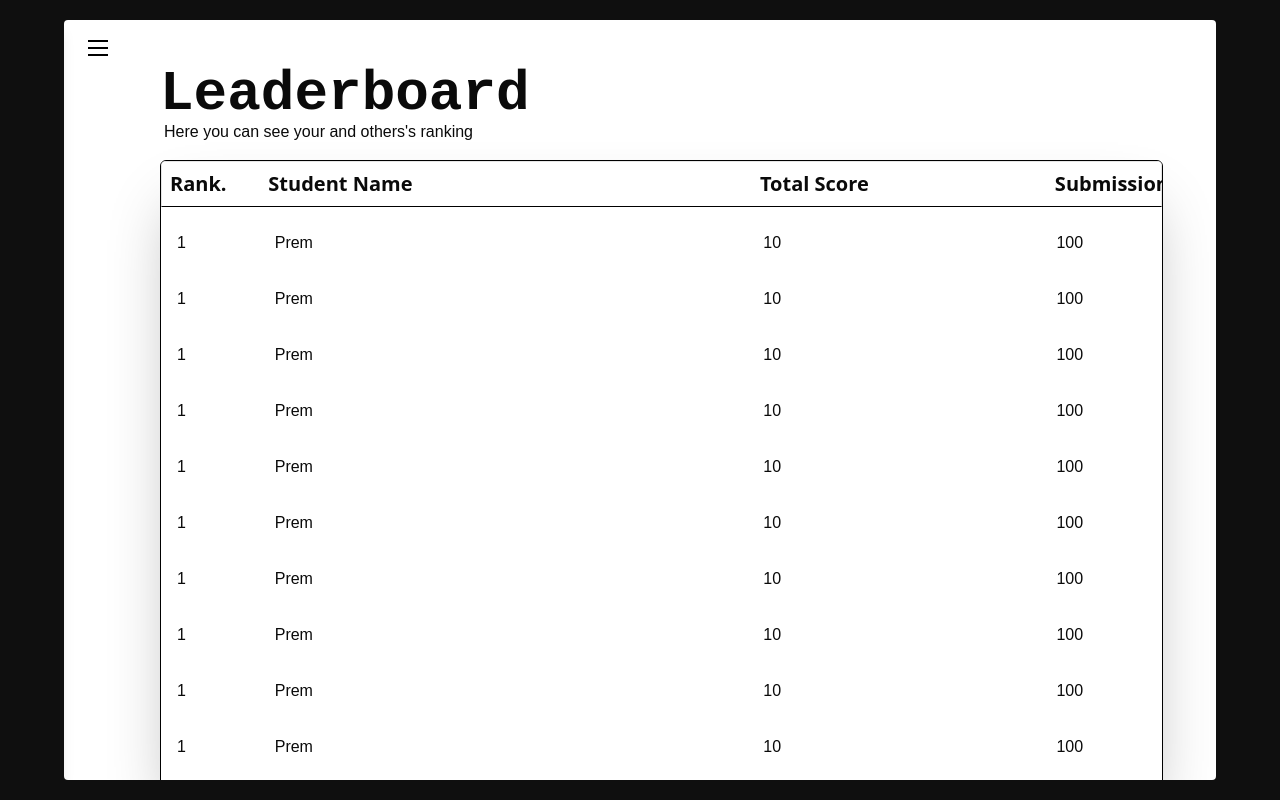
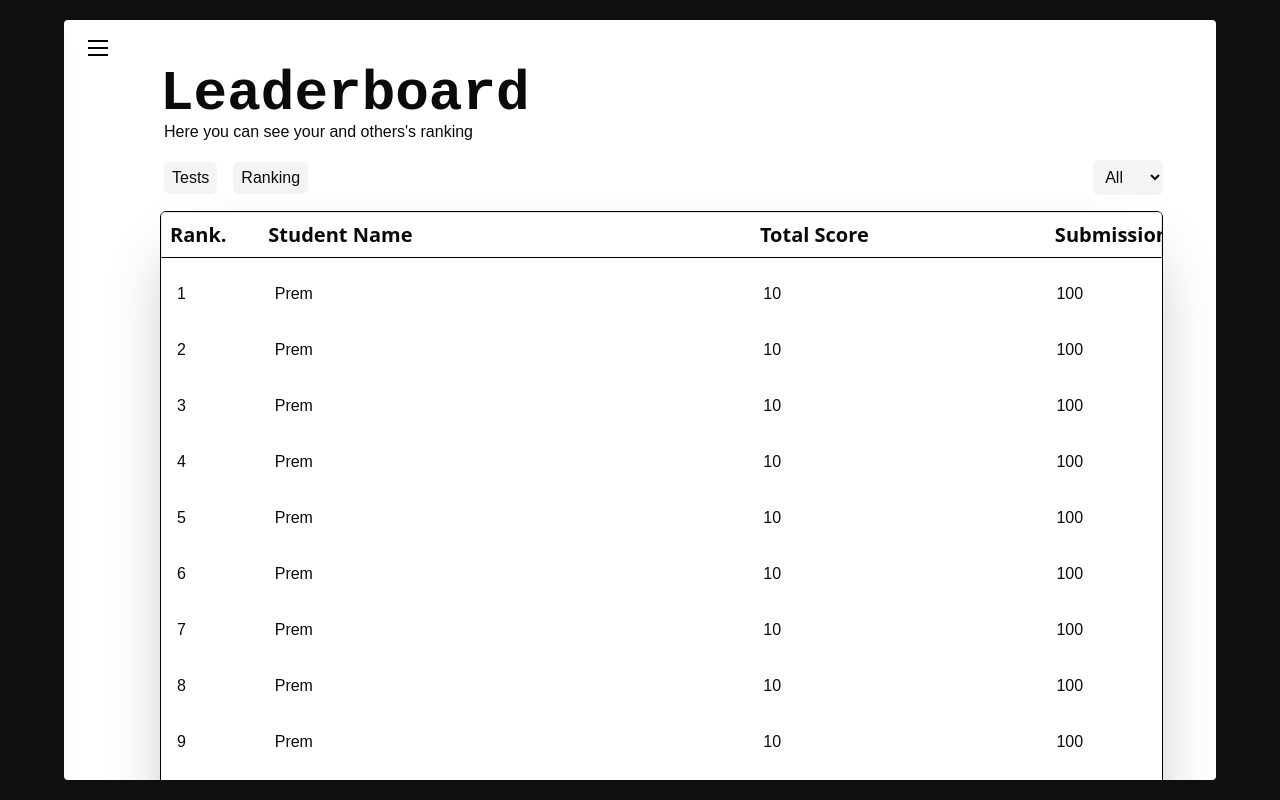
Before and after one commit to psapkale/intercord, a React (Vite) app in the folder frontend/: page /dashboard/leaderboard in a window 1280 px wide. Built offline with nearby package versions, Linux system fonts and the light colour scheme; a web font is replaced by a local one.

Commit message:
chore: Functionality of getting ranks as per selected Options added and custom hook created to seperate the logic

```diff
--- a/frontend/src/components/RankingTable.tsx
+++ b/frontend/src/components/RankingTable.tsx
@@ -20,11 +20,11 @@ const RankingTable = () => {
       </div>
       {Array(30)
         .fill(0)
-        .map((val, idx) => {
+        .map((_, idx) => {
           return (
             <ScoreCard
               name="Prem"
-              rank="1"
+              rank={idx + 1 + ""}
               score="100"
               submission="10"
               key={idx}
--- a/frontend/src/components/ScoreCard.tsx
+++ b/frontend/src/components/ScoreCard.tsx
@@ -13,7 +13,7 @@ const ScoreCard = ({
 }) => {
   return (
     <Link to={"/dashboard/student/prem"}>
-      <div className="flex w-full py-2 px-2 mb-4 pl-4">
+      <div className="flex w-full py-2 px-2 mb-4 pl-4 hover:bg-gray-50">
         <h1 className="w-[10%]">{rank}</h1>
         <h1 className="w-[50%]">{name}</h1>
         <h1 className="w-[30%]">{submission}</h1>
--- /dev/null
+++ b/frontend/src/components/TestTable.tsx
@@ -0,0 +1,19 @@
+const TestTable = ({
+  getRankingByTest,
+}: {
+  getRankingByTest: (testId: string) => void;
+}) => {
+  return (
+    <div>
+      <button
+        onClick={() => {
+          getRankingByTest("Test 1 PHP");
+        }}
+      >
+        Click
+      </button>
+    </div>
+  );
+};
+
+export default TestTable;
--- /dev/null
+++ b/frontend/src/hook/useFetchingDataFn.ts
@@ -0,0 +1,37 @@
+import { useState } from "react";
+
+const useFetchingDataFn = () => {
+  const [selectedOptionField, setSelectedOptionField] = useState<string>("all");
+  const [isRankingOpen, setIsRankingOpen] = useState(false);
+  //   const [loadingData, setLoadingData] = useState(false);
+
+  const getAllTestBySelectedSubject = () => {
+    console.log("Get all Test");
+  };
+
+  const getRankingOfStudentBySubject = () => {
+    console.log("Whole subject Ranking");
+  };
+
+  const getAllStudentRanking = () => {
+    console.log("Getting All Student Ranking");
+  };
+
+  const getRankingByTest = (testId: string) => {
+    console.log(testId);
+    setIsRankingOpen(true);
+  };
+
+  return {
+    setSelectedOptionField,
+    setIsRankingOpen,
+    getAllTestBySelectedSubject,
+    getRankingOfStudentBySubject,
+    getAllStudentRanking,
+    getRankingByTest,
+    selectedOptionField,
+    isRankingOpen,
+  };
+};
+
+export default useFetchingDataFn;
--- a/frontend/src/main.tsx
+++ b/frontend/src/main.tsx
@@ -5,8 +5,10 @@ import { RouterProvider } from "react-router-dom";
 import appRouter from "./App.tsx";
 
 ReactDOM.createRoot(document.getElementById("root")!).render(
-  <React.StrictMode>
+  // <React.StrictMode>
+  <>
     <Toaster position="top-center" />
     <RouterProvider router={appRouter} />
-  </React.StrictMode>
+  </>
+  // </React.StrictMode>
 );
--- a/frontend/src/pages/LeaderBoard.tsx
+++ b/frontend/src/pages/LeaderBoard.tsx
@@ -1,6 +1,11 @@
+/* eslint-disable @typescript-eslint/no-unused-vars */
+/* eslint-disable react-hooks/rules-of-hooks */
 import RankingTable from "@/components/RankingTable";
+import TestTable from "@/components/TestTable";
+import useFetchingDataFn from "@/hook/useFetchingDataFn";
 import { callLeaderBoardDriver } from "@/utils/driver";
 import { useUserDetails } from "@/utils/store";
+import { useEffect } from "react";
 
 const LeaderBoard = () => {
   const { user, updateTutorial } = useUserDetails((state) => ({
@@ -8,15 +13,36 @@ const LeaderBoard = () => {
     updateTutorial: state.updateTutorial,
   }));
 
+  // destructuring the data from the hook
+  const {
+    getAllStudentRanking,
+    getAllTestBySelectedSubject,
+    getRankingByTest,
+    getRankingOfStudentBySubject,
+    selectedOptionField,
+    setIsRankingOpen,
+    setSelectedOptionField,
+    isRankingOpen,
+  } = useFetchingDataFn();
+
+  //<-- checking if we need to display the tutorial or not -->
   if (user.isSignedUp && user.leaderboardDriverJs) {
     updateTutorial("leaderboardDriverJs");
     callLeaderBoardDriver();
   }
 
+  useEffect(() => {
+    if (selectedOptionField !== "all") getAllTestBySelectedSubject();
+    else {
+      getAllStudentRanking();
+    }
+  }, [selectedOptionField]);
+
   return (
     <div className="w-full h-[100vh] pl-[6rem] pt-[2rem] overflow-scroll py-8">
       <div className="w-[95%] h-[95%]">
         <div className="flex flex-col">
+          <div>
             <h1
               className="font-mono font-semibold text-[3.5rem] -mb-4"
               id="title"
@@ -25,11 +51,56 @@ const LeaderBoard = () => {
             </h1>
             <p className="pl-1">Here you can see your and others's ranking</p>
           </div>
+          <div className="pl-1 w-full flex justify-between items-center mt-4">
+            <div className="flex gap-4">
+              <button
+                className={`px-2 py-1 rounded-md bg-gray-100 ${
+                  selectedOptionField === "all" && "cursor-not-allowed"
+                }`}
+                disabled={selectedOptionField === "all"}
+                onClick={() => {
+                  getAllTestBySelectedSubject();
+                  setIsRankingOpen(false);
+                }}
+              >
+                Tests
+              </button>
+              <button
+                className={`px-2 py-1 rounded-md bg-gray-100 ${
+                  selectedOptionField === "all" && "cursor-not-allowed"
+                }`}
+                disabled={selectedOptionField === "all"}
+                onClick={() => {
+                  setIsRankingOpen(true);
+                  getRankingOfStudentBySubject();
+                }}
+              >
+                Ranking
+              </button>
+            </div>
+            <select
+              className="outline-none bg-gray-100 p-2 rounded-md"
+              onChange={(e) => {
+                setSelectedOptionField(e.target.value);
+                if (e.target.value == "all") setIsRankingOpen(false);
+              }}
+            >
+              <option value="all">All</option>
+              <option value="php">Php</option>
+              <option value="java">Java</option>
+              <option value="c++">c++</option>
+            </select>
+          </div>
+        </div>
         <div
           className="w-full h-[90%] border border-black overflow-scroll rounded-md shadow-[0_35px_60px_-15px_rgba(0,0,0,0.3)] mt-4"
           id="rankingTable"
         >
+          {selectedOptionField == "all" || isRankingOpen ? (
             <RankingTable />
+          ) : (
+            <TestTable getRankingByTest={getRankingByTest} />
+          )}
         </div>
       </div>
     </div>
--- a/frontend/src/pages/ProfilePage.tsx
+++ b/frontend/src/pages/ProfilePage.tsx
@@ -17,11 +17,11 @@ const ProfilePage = () => {
   }, []);
   return (
     <div className="w-full h-fit pl-[1.5rem] sm:pl-[2rem] md:pl-[6rem] pt-[2rem] overflow-y-scroll py-8">
-      <div className="flex flex-col gap-10">
+      <div className="flex flex-col gap-[1.5rem]">
         <h1 className="font-semibold text-5xl max-md:mt-[1rem]  font-mono">
           Account
         </h1>
-        <div className="flex w-full gap-[2rem] lg:gap-[5rem] lg:flex-row flex-col">
+        <div className="flex w-full gap-[1.5rem] lg:gap-[5rem] lg:flex-row flex-col">
           {/* FullName */}
           <div className="flex flex-col font-zyada ">
             {!loading ? (
```
Lines whose indentation alone changed are shown as unchanged.
